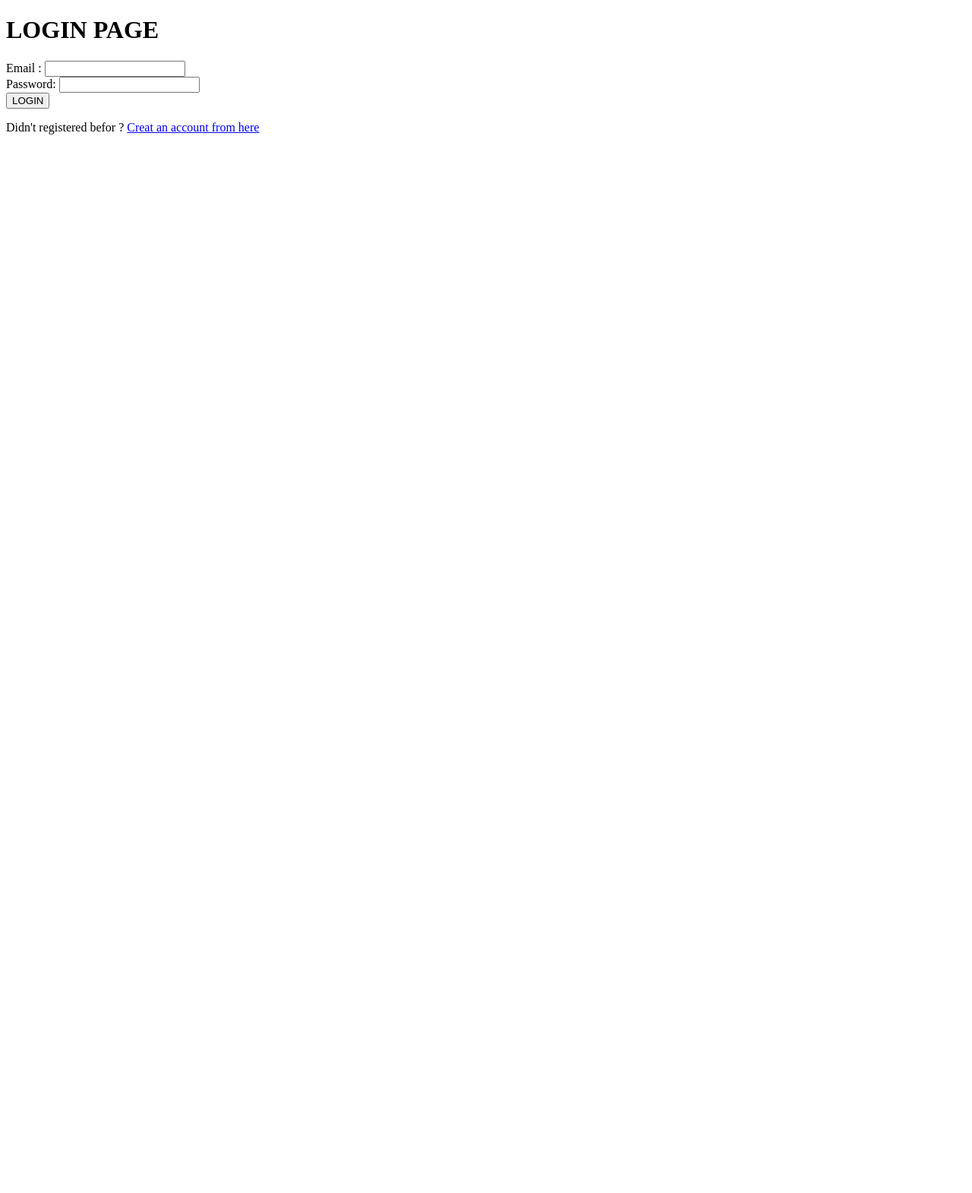
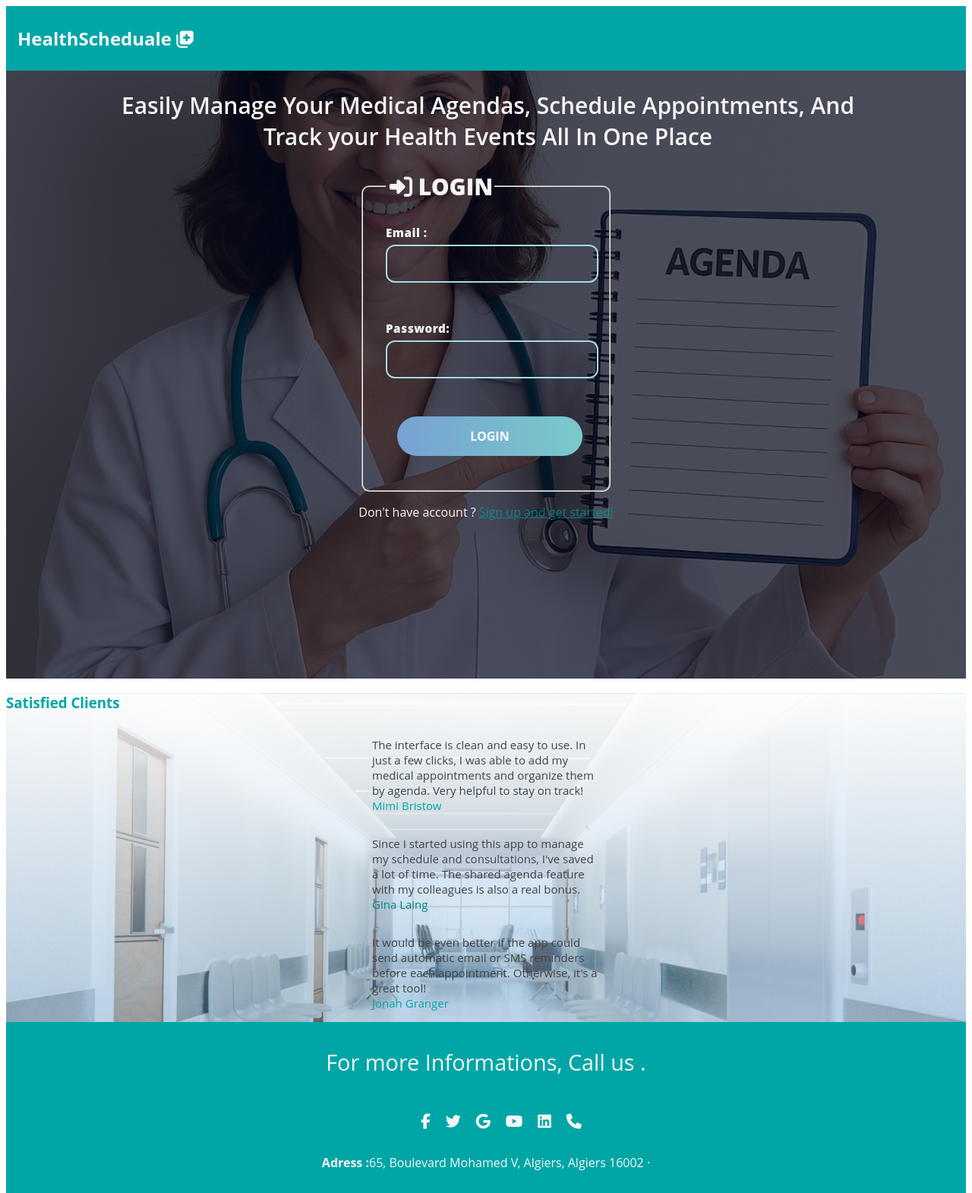
Before and after one commit to sihem2001/HealthSchedule, a PHP site: page /php/login.php in a window 1280 px wide. Shown: the top 1570 px of the page at 76% size. Before the commit the page ends 177 px from the top, so only its background shows below. Run offline with PHP 8.4, Linux system fonts and the light colour scheme.

Commit message:
css de login

```diff
--- /dev/null
+++ b/css/login.css
@@ -0,0 +1,246 @@
+* {
+  color: #f5f5f5;
+  font-family: "Open Sans", sans-serif;
+}
+/* header part css */
+.loginHeader {
+  background-color: #00a6a6;
+  color: #f5f5f5;
+  padding-top: 6px;
+  padding-bottom: 6px;
+}
+.loginHeader h1 {
+  padding-left: 15px;
+}
+nav h1 i {
+  color: #f5f5f5;
+}
+/* footer part */
+.footer-section {
+  background-color: #00a6a6;
+  text-emphasis-color: #ffffff;
+}
+.footer-login {
+  display: flex;
+  align-items: center;
+  justify-content: center;
+  flex-direction: column;
+  text-align: center;
+}
+.footer-login h3 {
+  font-size: 1.8rem;
+  font-weight: 400;
+  text-decoration: capitalize;
+  line-height: 3rem;
+}
+.socialMedia {
+  list-style: none;
+  display: flex;
+  align-items: center;
+  justify-content: center;
+  margin: 15px 0 15px 0;
+}
+.socialMedia li {
+  margin: 0 10px;
+}
+.socialMedia a {
+  text-decoration: none;
+}
+.socialMedia a i {
+  font-size: 20px;
+  transition: color 0.4s ease;
+}
+.socialMedia a i:hover {
+  color: #d0eafd;
+}
+.footer-bottom {
+  font-size: 14px;
+  word-spacing: 2px;
+  text-decoration: capitalize;
+  display: flex;
+  margin-left: 0px;
+}
+.footer-bottom span {
+  text-transform: uppercase;
+  opacity: 0.4;
+  font-weight: 200px;
+}
+/* error style  */
+.error-message {
+  color: red;
+  border: 1px solid red;
+  padding: 12px 16px;
+  background-color: #ffe6e6;
+  border-radius: 8px;
+  font-weight: 500;
+  box-shadow: 0 4px 12px rgba(255, 0, 0, 0.2);
+  max-width: 400px;
+  margin: 20px auto;
+}
+/* forme css  */
+.login {
+  background-image: linear-gradient(rgba(4, 9, 30, 0.7), rgba(4, 9, 30, 0.7)),
+    url(images/feedback.png);
+  background-position: center;
+  background-size: cover;
+  background-repeat: no-repeat;
+
+  position: relative;
+  display: flex;
+  flex-direction: column;
+  align-items: center;
+
+  min-height: 100vh;
+  width: 100%;
+  box-sizing: border-box;
+}
+/* the form */
+.fieldset {
+  padding-left: 30px;
+  padding-top: 30px;
+  padding-right: 50px;
+  padding-bottom: 30px;
+  border-radius: 10px;
+}
+.fieldset legend {
+  font-weight: 900;
+  font-size: 30px;
+  padding-left: 5px;
+}
+/* inputs and labels  */
+label {
+  display: block;
+  font-size: 0.95rem;
+  margin-bottom: 6px;
+  color: #f5f5f5;
+  font-weight: 900;
+  letter-spacing: 0.5px;
+}
+input[type="email"],
+input[type="password"] {
+  width: 100%;
+  padding: 12px 16px;
+  border: 2px solid #a9d6e5;
+  border-radius: 12px;
+  background-color: #42424200;
+  font-size: 1rem;
+  color: #2f4f4f;
+  transition: border-color 0.3s ease, box-shadow 0.3s ease;
+  box-shadow: 0 2px 6px rgba(0, 166, 166, 0.05); /* ombre légère */
+}
+input[type="email"]::placeholder,
+input[type="password"]::placeholder {
+  color: #a0a0a0;
+  font-size: 0.9rem;
+}
+
+input[type="email"]:focus,
+input[type="password"]:focus {
+  outline: none;
+  border-color: #00a6a6;
+  box-shadow: 0 0 0 4px rgba(0, 166, 166, 0.15);
+}
+.email {
+  margin-bottom: 50px;
+}
+
+.password {
+  margin-bottom: 50px;
+}
+/* button login */
+button {
+  width: 100%;
+  padding: 12px;
+  color: #fff;
+  font-size: 1rem;
+  font-weight: bold;
+  border: none;
+  border-radius: 0px;
+  cursor: pointer;
+  background-image: linear-gradient(
+    to right,
+    #77a1d3 0%,
+    #79cbca 51%,
+    #77a1d3 100%
+  );
+}
+button {
+  margin: 15px;
+  padding: 15px 45px;
+  text-align: center;
+  text-transform: uppercase;
+  transition: 0.5s;
+  background-size: 200% auto;
+  color: white;
+
+  border-radius: 50px;
+  display: block;
+}
+
+button:hover {
+  background-position: right center;
+  color: #fff;
+  text-decoration: none;
+}
+/* new account part */
+.newAccount a {
+  color: #00a6a6ad;
+}
+.newAccount a:hover {
+  color: #79cbca;
+}
+/* opinions and feedbakc part */
+.feedback {
+  background-image: linear-gradient(
+      rgba(255, 255, 255, 0.9),
+      rgba(137, 194, 247, 0.37)
+    ),
+    url(images/feedback.jpg);
+  background-position: center;
+  background-size: cover;
+  position: relative;
+}
+/* text header */
+.text-header {
+  width: 1000px;
+  color: #f5f5f5;
+  text-align: center;
+
+  font-weight: 600;
+  font-size: 30px;
+  padding-left: 5px;
+}
+.opinion-title h3 {
+  font-weight: bold;
+  color: #00a6a6;
+}
+.opinions {
+  display: flex;
+  flex-direction: column;
+  justify-content: space-between;
+  align-items: center;
+}
+.opinion1 p {
+  font-size: 15px;
+  width: 300px;
+  color: #424242;
+}
+.opinion2 p {
+  font-size: 15px;
+  width: 300px;
+  color: #424242;
+}
+.opinion3 p {
+  font-size: 15px;
+  width: 300px;
+  color: #424242;
+}
+.opinion3 p span {
+  color: #00a6a6;
+}
+.opinion1 p span {
+  color: #00a6a6;
+}
+.opinion2 p span {
+  color: #028282;
+}
--- a/php/login.php
+++ b/php/login.php
@@ -30,21 +30,117 @@ if ($_SERVER['REQUEST_METHOD'] === 'POST'){
 <head>
     <meta charset="UTF-8">
     <meta name="viewport" content="width=device-width, initial-scale=1.0">
-    <title>Document</title>
+    <link rel="stylesheet" href="/css/login.css">
+     <link
+      rel="stylesheet"
+      href="https://cdnjs.cloudflare.com/ajax/libs/font-awesome/4.7.0/css/font-awesome.min.css"
+    />
+    <link rel="stylesheet" href="https://cdnjs.cloudflare.com/ajax/libs/font-awesome/6.5.0/css/all.min.css">
+    <title>LOGIN-PAGE</title>
 </head>
 <body>
-    <h1> LOGIN PAGE </h1>
+    <!-- nav bar -->
+    <header class="loginHeader">
+        <nav><h1>HealthScheduale <i class="fas fa-notes-medical"></i></h1></nav>
+    </header>
+    <!-- login part -->
+    <div class="login">
+         <h2 class="text-header">Easily Manage Your Medical Agendas, Schedule Appointments, And Track your Health Events All In One Place</h2>
+        <fieldset class="fieldset">
+    <legend>  <i class="fas fa-sign-in-alt"></i> LOGIN </legend>
+
     <?php if ($error) : ?>
-    <p style="color:red;"><?= htmlspecialchars($error) ?></p>
+    <p class="error-message "><?= htmlspecialchars($error) ?></p>
     <?php endif ?>
-      <form method="post">
+
+    <form method="post" class="login-form">
+        <div class="email">
     <label>Email :</label>
      <input type="email" name="email" required><br>
+     </div>
+     <div class="password">
     <label>Password:</label>
      <input type="password" name="password" required><br>
+     </div>
 
     <button type="submit">LOGIN</button>
-  </form>
-<p>Didn't registered befor ? <a href="register.php">Creat an account from here</a></p>
+    </fieldset>
+    </form>
+    <!-- create new count link -->
+    <p class="newAccount">Don't have account ? <a href="register.php">Sign up and get started!</a></p>
+    </div>
+    <!-- feedback part  -->
+        <section class="feedback">
+          <div class="opinion-title"><h3>Satisfied Clients</h3></div>
+      <div class="opinions">
+        <!-- opinion1 -->
+        <div class="opinion1">
+            <p>
+            The interface is clean and easy to use. In just a few clicks,
+            I was able to add my medical appointments and organize them by agenda.
+            Very helpful to stay on track! <br />
+            <span>Mimi Bristow</span>
+          </p>
+        </div>
+        <!-- opinion2 -->
+        <div class="opinion2">
+          <p>
+            Since I started using this app to manage my schedule and consultations,
+            I've saved a lot of time. The shared agenda feature with my colleagues is also a real bonus. <br />
+            <span>Gina Laing </span>
+          </p>
+        </div>
+        <!-- opinion3 -->
+        <div class="opinion3">
+          <p>
+           It would be even better if the app could send automatic email or SMS reminders before each appointment.
+            Otherwise, it's a great tool!<br />
+            <span>Jonah Granger</span>
+          </p>
+        </div>
+      </div>
+        </section>
+
+    <!-- footer part -->
+    <footer class="footer-section">
+    <div class="footer-login">
+        <h3>For more Informations, Call us .</h3>
+        <ul class="socialMedia">
+          <li>
+            <a href="#"><i class="fab fa-facebook-f"></i></a>
+          </li>
+          <li>
+            <a href="#"><i class="fab fa-twitter"></i></a>
+          </li>
+          <li>
+            <a href="#"><i class="fab fa-google"></i></a>
+          </li>
+          <li>
+            <a href="#"><i class="fab fa-youtube"></i></i></a>
+          </li>
+          <li>
+            <a href="#"><i class="fab fa-linkedin"></i></a>
+          </li>
+          <li>
+            <a href="#"><i class="fas fa-phone"></i></a>
+          </li>
+        </ul>
+        <p><strong>Adress :</strong>65, Boulevard Mohamed V, Algiers, Algiers 16002 ·</p>
+        <p>
+          <iframe
+            src="https://www.google.com/maps/embed?pb=!1m18!1m12!1m3!1d25569.236890908564!2d3.0415312918002813!3d36.766858224380115!2m3!1f0!2f0!3f0!3m2!1i1024!2i768!4f13.1!3m3!1m2!1s0x128fb2f877796ffd%3A0x62ac3794efff79ca!2sAlger%20Ctre!5e0!3m2!1sfr!2sdz!4v1696774205475!5m2!1sfr!2sdz"
+            width="500"
+            height="200"
+            style="border: 0"
+            allowfullscreen=""
+            loading="lazy"
+            referrerpolicy="no-referrer-when-downgrade"
+          ></iframe>
+        </p>
+    </div>
+    <div class="footer-bottom">
+            <p>copyright &copy;2025 codeOpacity. designed by <span>nethunt</span></p> <br>
+    </div>
+</footer>
 </body>
 </html>
```
Also changed, not shown: css/dashboard.css (added), css/images/feedback.jpg (added), css/images/feedback.png (added).
